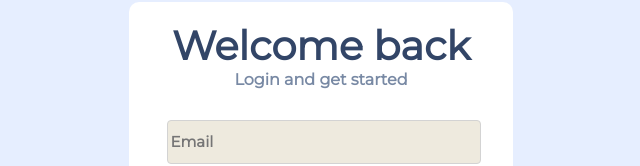
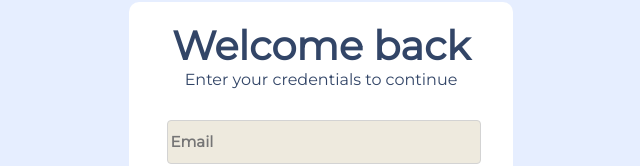
Before and after one commit to ayush-rathore/to-do-list, a React (Create React App) app in the folder react/: page / in a window 1280 px wide. Shown: the part 126-292 px from the top of the page, without its empty margins (319-959 px from the left). Built offline with nearby package versions, Linux system fonts and the light colour scheme.

Commit message:
update: className

```diff
--- a/react/src/components/Login.js
+++ b/react/src/components/Login.js
@@ -36,8 +36,8 @@ const Login = (props) => {
 				<form>
 					<div className={"login-heading"}>
 						<span className={"welcome"}>Welcome back</span> <br />
-						<span className={"get-started"}>
-							Login and get started
+						<span className={"continue"}>
+							Enter your credentials to continue
 						</span>
 					</div>
 					<input
```
